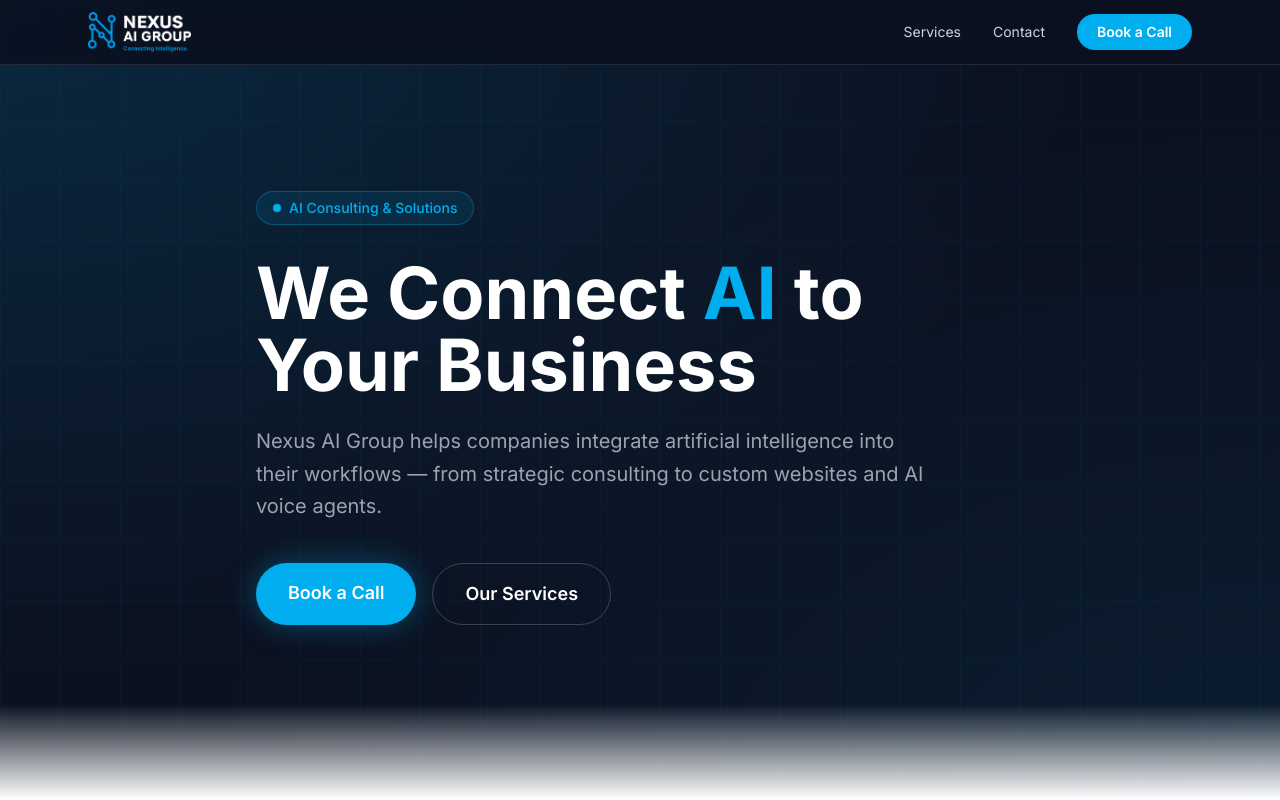
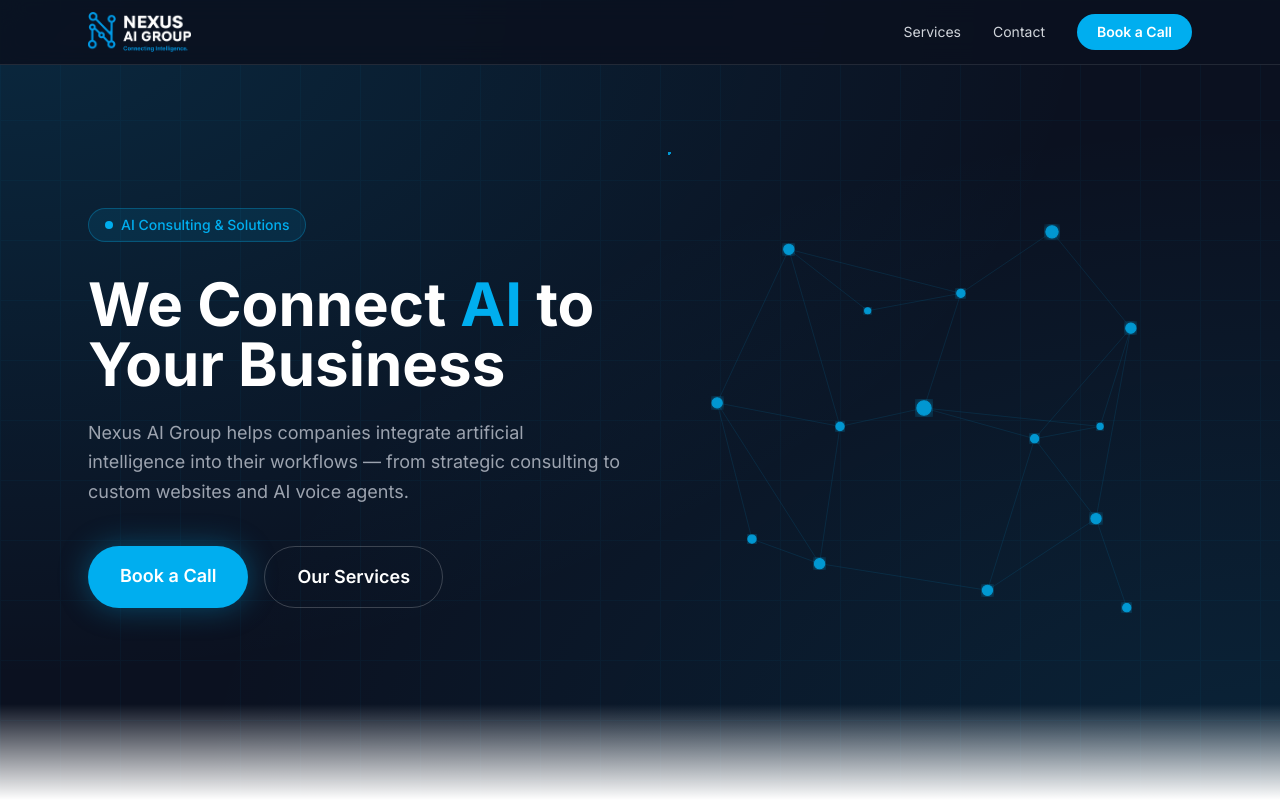
Before and after one commit to ljcrandell/nexus-ai-group, a Next.js app: page / in a window 1280 px wide. Shown: the top 800 px of the page. Built offline with nearby package versions, Linux system fonts and the light colour scheme.

Commit message:
Update hero to two-column layout with animated neural network graphic

```diff
--- a/components/Hero.tsx
+++ b/components/Hero.tsx
@@ -1,9 +1,11 @@
+import NeuralNetwork from './NeuralNetwork'
+
 export default function Hero() {
   return (
     <section className="min-h-screen bg-[#0B1120] flex items-center relative overflow-hidden">
       {/* Glow effects */}
       <div className="absolute inset-0 bg-[radial-gradient(ellipse_at_top_left,rgba(0,174,239,0.15)_0%,transparent_60%)]" />
-      <div className="absolute inset-0 bg-[radial-gradient(ellipse_at_bottom_right,rgba(0,174,239,0.08)_0%,transparent_60%)]" />
+      <div className="absolute inset-0 bg-[radial-gradient(ellipse_at_bottom_right,rgba(0,174,239,0.12)_0%,transparent_60%)]" />
 
       {/* Subtle grid */}
       <div
@@ -15,8 +17,11 @@
         }}
       />
 
-      <div className="relative max-w-6xl mx-auto px-6 pt-28 pb-24">
-        <div className="max-w-3xl">
+      <div className="relative max-w-6xl mx-auto px-6 pt-28 pb-24 w-full">
+        <div className="grid md:grid-cols-2 gap-8 items-center">
+
+          {/* Left: Text */}
+          <div>
             {/* Badge */}
             <div className="inline-flex items-center gap-2 bg-[#00AEEF]/10 border border-[#00AEEF]/30 rounded-full px-4 py-1.5 mb-8">
               <span className="w-2 h-2 rounded-full bg-[#00AEEF] animate-pulse" />
@@ -24,14 +29,14 @@
             </div>
 
             {/* Headline */}
-          <h1 className="text-5xl md:text-6xl lg:text-7xl font-bold text-white leading-[1.05] mb-6">
+            <h1 className="text-5xl md:text-6xl font-bold text-white leading-[1.05] mb-6">
               We Connect{' '}
               <span className="text-[#00AEEF]">AI</span>{' '}
               to Your Business
             </h1>
 
             {/* Subheading */}
-          <p className="text-xl text-gray-400 leading-relaxed mb-10 max-w-2xl">
+            <p className="text-lg text-gray-400 leading-relaxed mb-10">
               Nexus AI Group helps companies integrate artificial intelligence into their workflows —
               from strategic consulting to custom websites and AI voice agents.
             </p>
@@ -52,6 +57,15 @@
               </a>
             </div>
           </div>
+
+          {/* Right: Animated Neural Network */}
+          <div className="hidden md:flex items-center justify-center">
+            <div className="w-full max-w-lg aspect-square opacity-85">
+              <NeuralNetwork />
+            </div>
+          </div>
+
+        </div>
       </div>
 
       {/* Bottom fade to white */}
```
Lines whose indentation alone changed are shown as unchanged.
